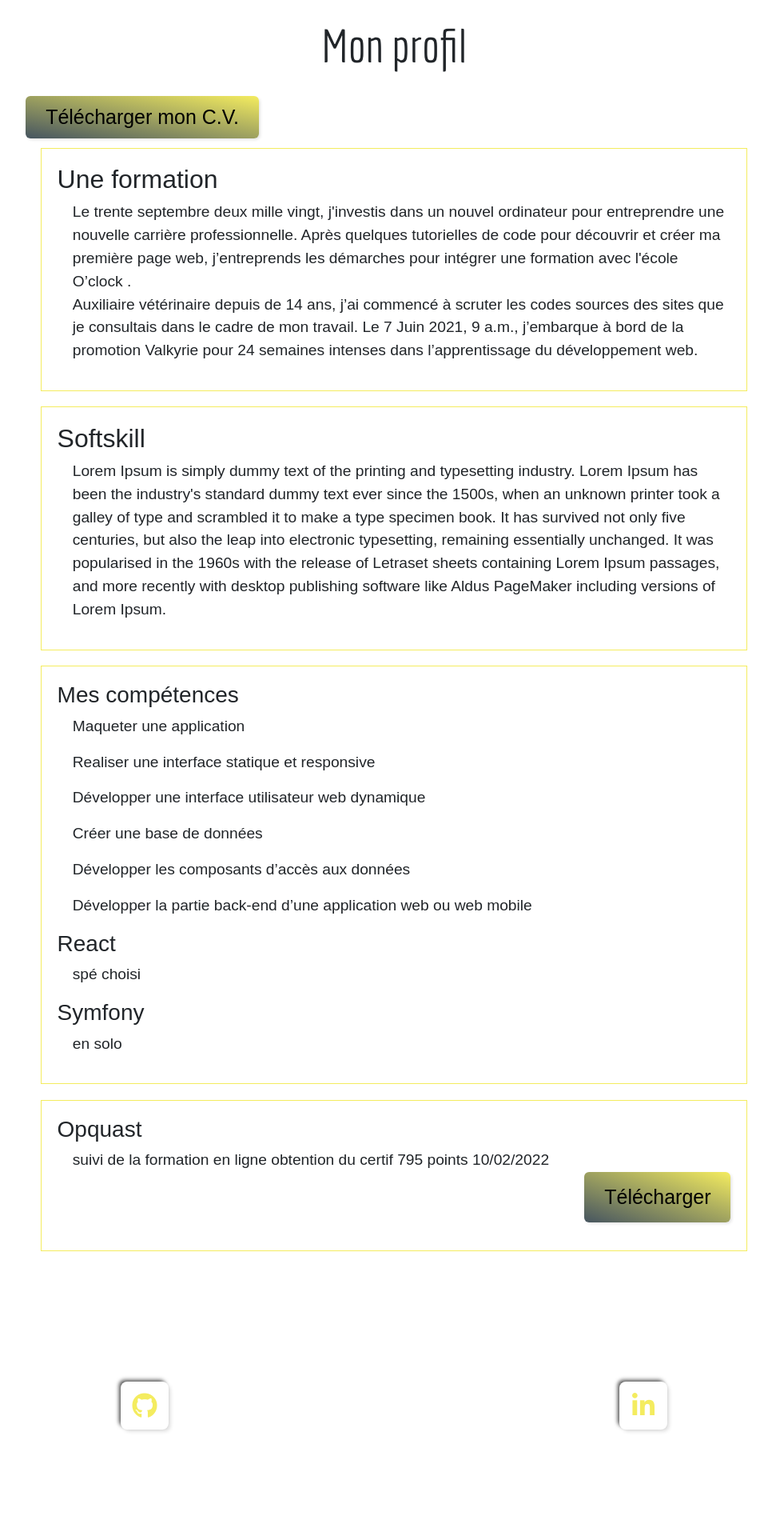
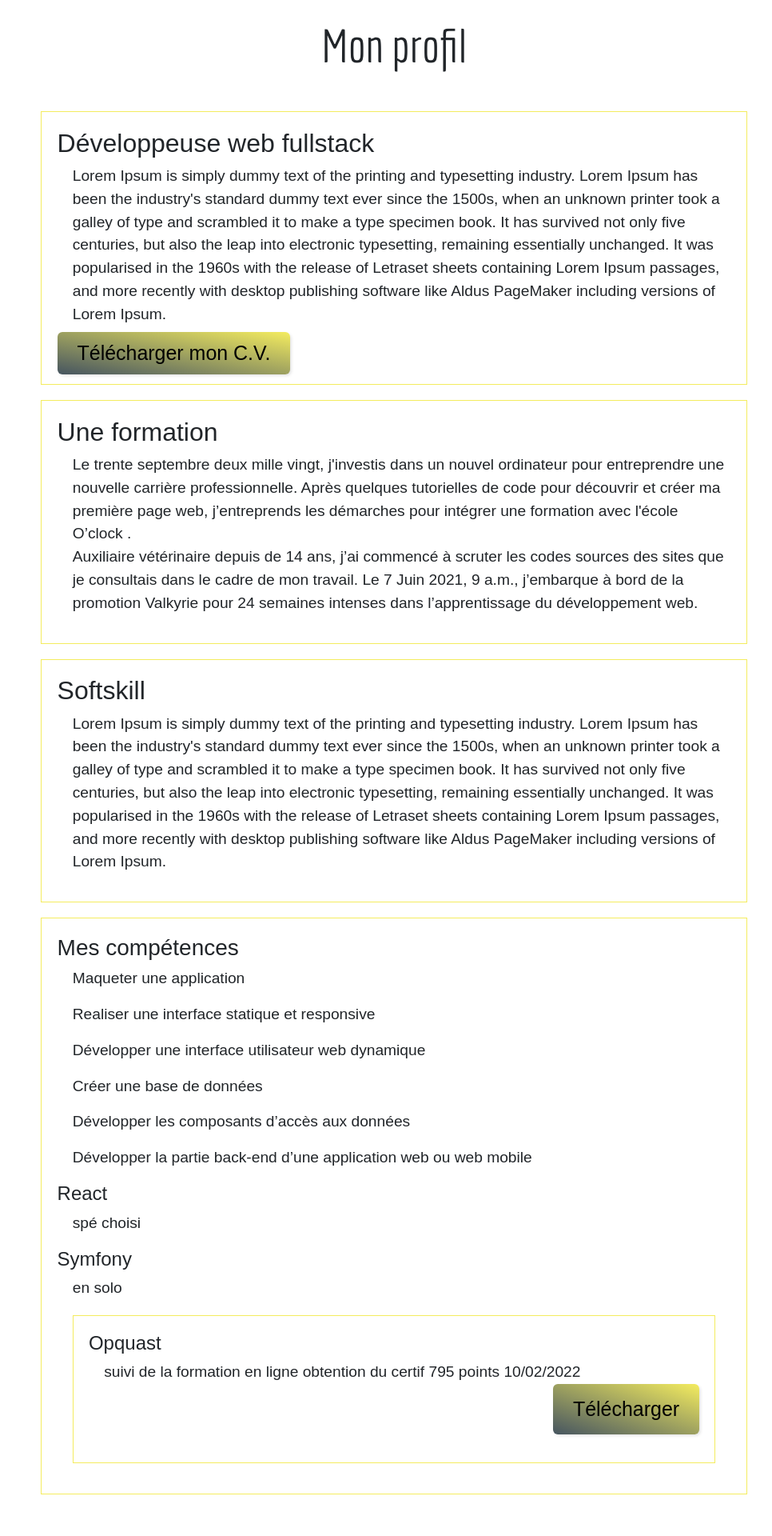
Before and after one commit to MorganeT84/portfolio-morgane-tressens, a Next.js app: page /profil in a window 1280 px wide. Shown: the part 460-2380 px from the top of the page at 80% size, without its empty margins (147-1113 px from the left). Before the commit the page ends 2273 px from the top, so only its background shows below. Built offline with nearby package versions, Linux system fonts and the light colour scheme.

Commit message:
profil softskill

```diff
--- a/components/Profil/index.js
+++ b/components/Profil/index.js
@@ -3,7 +3,14 @@
 
 const Profil = () => (
   <div className={styles.profil}>
+   <div className={styles.bloc}>
+        <h2> Développeuse web fullstack</h2>
+        <p>
+          Lorem Ipsum is simply dummy text of the printing and typesetting industry. Lorem Ipsum has been the industry's standard dummy text ever since the 1500s, when an unknown printer took a galley of type and scrambled it to make a type specimen book. It has survived not only five centuries, but also the leap into electronic typesetting, remaining essentially unchanged. It was popularised in the 1960s with the release of Letraset sheets containing Lorem Ipsum passages, and more recently with desktop publishing software like Aldus PageMaker including versions of Lorem Ipsum.
+        </p>
         <a download href="/download/morganetressens-cv.pdf" className={styles.pdffile} > Télécharger mon C.V. </a>
+      </div>
+
     <div className={styles.parcours}>
       <div className={styles.bloc}>
         <h2> Une formation</h2>
@@ -38,28 +45,29 @@
         <p>
           Développer la partie back-end d’une application web ou web mobile
         </p>
-        <h3>React</h3>
+        <h4>React</h4>
         <p>
           spé choisi
         </p>
-        <h3>Symfony</h3>
+        <h4>Symfony</h4>
         <p>
           en solo
         </p>
-      </div>
         <div className={styles.bloc}>
-        <h3>Opquast</h3>
+          <h4>Opquast</h4>
           <p>
             suivi de la formation en ligne
             obtention du certif 795 points 10/02/2022
             <span className={styles.opquast}>
-            <a download href="/download/morganetressens-opquast.pdf" className={styles.pdffile} > Télécharger </a>
+              <a download href="/download/morganetressens-opquast.pdf" className={styles.pdffile} >Télécharger</a>
             </span>
           </p>
         </div>
       </div>
 
     </div>
+
+  </div>
 );
 
 export default Profil;
--- a/components/Profil/profil.module.scss
+++ b/components/Profil/profil.module.scss
@@ -26,9 +26,6 @@
     }
   }
 
-  .parcours {
-    margin-bottom: 3em;
-
   .bloc {
 
     border: #f4ec5f 1px solid;
@@ -50,6 +47,4 @@
 
     }
   }
-
 }
-}
```
Lines whose indentation alone changed are shown as unchanged.
